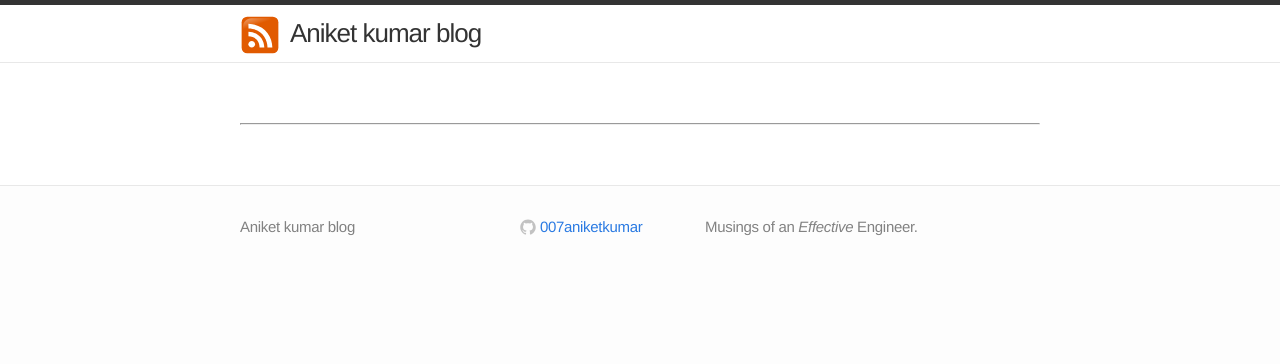
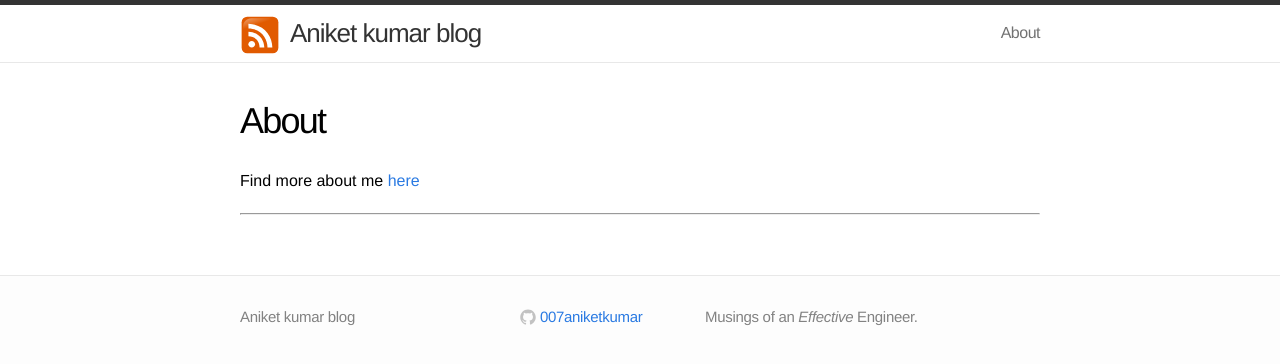
Before and after one commit to 007aniketkumar/007aniketkumarblog.github.io, a Jekyll site: the page built from about.md, in a window 1280 px wide. Shown: the top 364 px of the page. Built offline with Jekyll 4.4.1, drawn with Linux system fonts in a browser that asks for light colours; our own code applies the rules of GitHub Pages for plain Markdown files.

Commit message:
Update about.md

```diff
--- a/about.md
+++ b/about.md
@@ -1,8 +1,11 @@
 ---
 layout: page
 title: About
-<a href= "https://007aniketkumar.github.io">About</a>
+permalink: /about/
 ---
+
+Find more about me <a href= "https://007aniketkumar.github.io">here</a>
+
 <!--permalink: /https://007aniketkumar.github.io/-->
 <!--<a href= "https://007aniketkumar.github.io">About</a>-->
 
```
